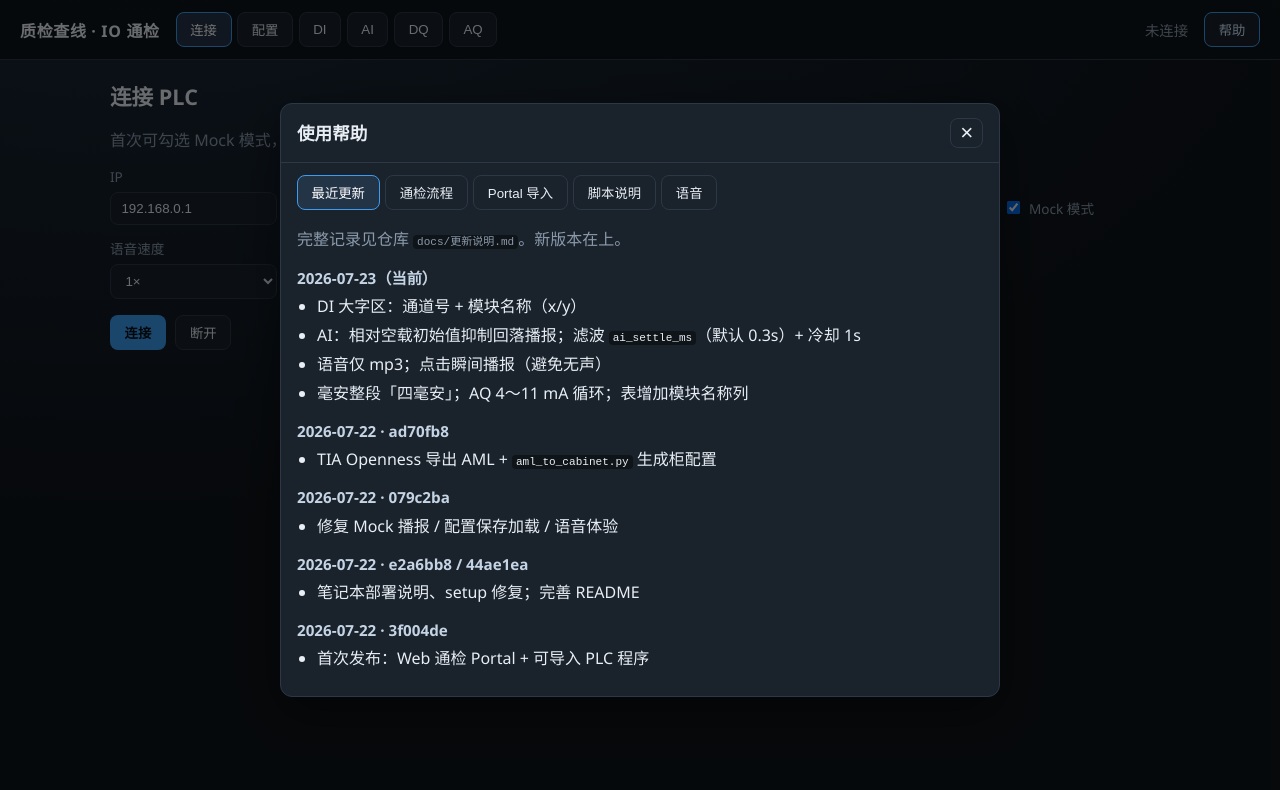
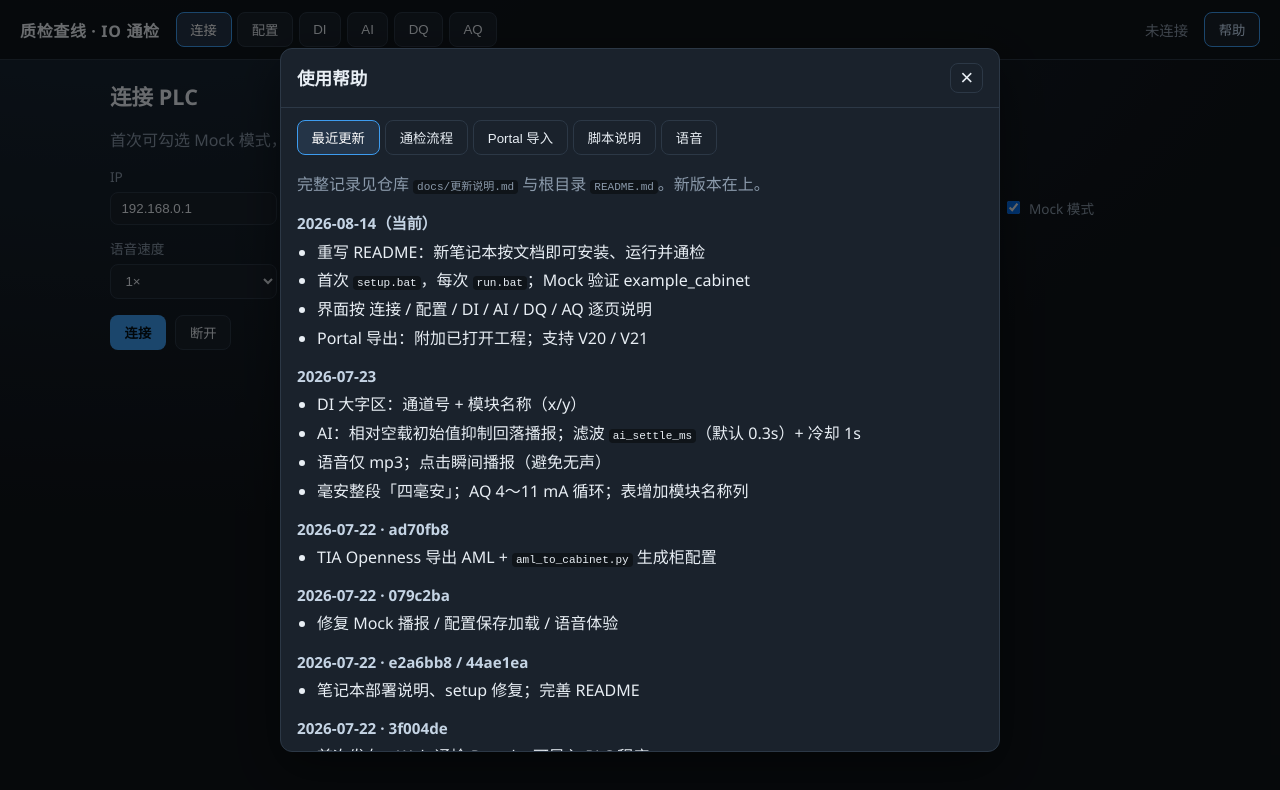
Before and after one commit to ylicloud/checkPLC, a plain HTML site: page web/frontend/index.html in a window 1280 px wide. Both pictures are taken after a click on the button "帮助". Drawn offline with Linux system fonts and the light colour scheme; files that its build step writes are made by us from their sources; no server answers; files whose address does not match are found by name.

Commit message:
feat:增加安装说明

```diff
--- a/web/frontend/index.html
+++ b/web/frontend/index.html
@@ -172,8 +172,15 @@
         </nav>
 
         <div class="help-pane active" data-help-pane="updates">
-          <p class="hint">完整记录见仓库 <code>docs/更新说明.md</code>。新版本在上。</p>
-          <h3>2026-07-23（当前）</h3>
+          <p class="hint">完整记录见仓库 <code>docs/更新说明.md</code> 与根目录 <code>README.md</code>。新版本在上。</p>
+          <h3>2026-08-14（当前）</h3>
+          <ul>
+            <li>重写 README：新笔记本按文档即可安装、运行并通检</li>
+            <li>首次 <code>setup.bat</code>，每次 <code>run.bat</code>；Mock 验证 example_cabinet</li>
+            <li>界面按 连接 / 配置 / DI / AI / DQ / AQ 逐页说明</li>
+            <li>Portal 导出：附加已打开工程；支持 V20 / V21</li>
+          </ul>
+          <h3>2026-07-23</h3>
           <ul>
             <li>DI 大字区：通道号 + 模块名称（x/y）</li>
             <li>AI：相对空载初始值抑制回落播报；滤波 <code>ai_settle_ms</code>（默认 0.3s）+ 冷却 1s</li>
```
Also changed, not shown: 2 other files.
